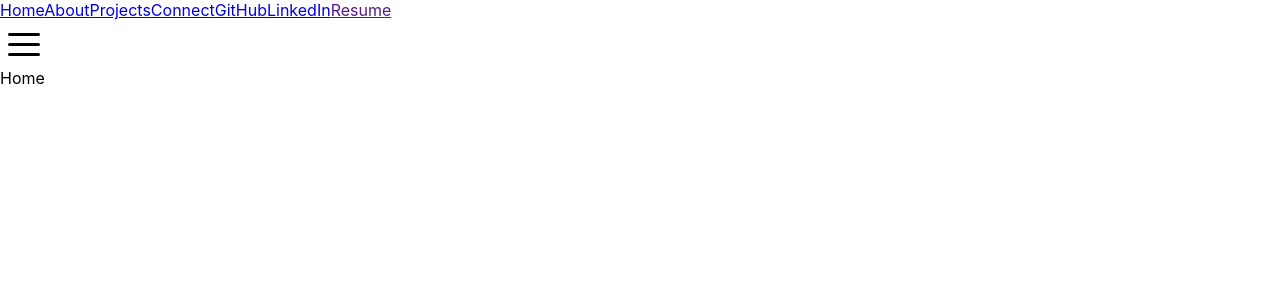
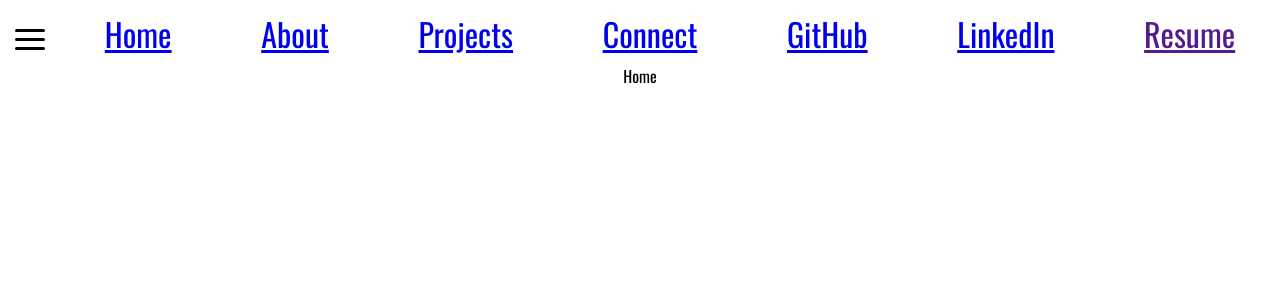
Before and after one commit to GeoSauer/geortfolio, a React (Create React App) app: page / in a window 1280 px wide. Shown: the top 300 px of the page. Built offline with nearby package versions, Linux system fonts and the light colour scheme.

Commit message:
add burger animation, still ironing out wrinkles

```diff
--- a/src/App.css
+++ b/src/App.css
@@ -1,38 +1,27 @@
-.App {
-  text-align: center;
+@import url('https://fonts.googleapis.com/css2?family=Oswald&display=swap');
+
+* {
+  --color1: ;
+  --color2: ;
+  --color3: ;
+  --color4: ;
+  --color5: ;
+  font-family: 'Oswald', sans-serif;
 }
 
-.App-logo {
-  height: 40vmin;
-  pointer-events: none;
+body::-webkit-scrollbar {
+  display: none;
 }
 
-@media (prefers-reduced-motion: no-preference) {
-  .App-logo {
-    animation: App-logo-spin infinite 20s linear;
-  }
+.App {
+  align-items: center;
+  display: flex;
+  flex-direction: column;
+  height: fit-content;
 }
 
-.App-header {
-  background-color: #282c34;
-  min-height: 100vh;
-  display: flex;
-  flex-direction: column;
-  align-items: center;
-  justify-content: center;
-  font-size: calc(10px + 2vmin);
-  color: white;
+body,
+html {
+  min-height: 100%;
+  width: 100%;
 }
-
-.App-link {
-  color: #61dafb;
-}
-
-@keyframes App-logo-spin {
-  from {
-    transform: rotate(0deg);
-  }
-  to {
-    transform: rotate(360deg);
-  }
-}
--- a/src/App.js
+++ b/src/App.js
@@ -8,7 +8,7 @@ import NavBar from './components/NavBar/NavBar';
 
 function App() {
   return (
-    <>
+    <div className="App">
       <NavBar />
       <Switch>
         <Route exact path="/" component={Home} />
@@ -17,7 +17,7 @@ function App() {
         <Route path="/connect" component={Connect} />
         <Route path="*" component={Home} />
       </Switch>
-    </>
+    </div>
   );
 }
 
--- a/src/components/NavBar/NavBar.css
+++ b/src/components/NavBar/NavBar.css
@@ -0,0 +1,53 @@
+.nav {
+  display: flex;
+  flex-direction: row;
+  justify-content: flex-start;
+  height: 4em;
+  width: 100%;
+}
+
+.nav-contents {
+  animation: slide-out 1s ease-in-out;
+  /* display: none; */
+  display: flex;
+  flex-direction: row;
+  font-size: 2em;
+  justify-content: space-around;
+  margin-top: 10px;
+  /* max-width: 1200px; */
+  top: 0;
+  width: 100%;
+}
+
+.expanded {
+  align-items: center;
+  animation: slide-in 1s ease-in-out;
+  display: flex;
+  flex-direction: row;
+  justify-content: space-around;
+}
+
+.hamburger {
+  align-items: flex-end;
+  background-color: transparent;
+  border: none;
+  display: flex;
+}
+
+@keyframes slide-in {
+  from {
+    transform: translateX(-100%);
+  }
+  to {
+    transform: translateX(0%);
+  }
+}
+
+@keyframes slide-out {
+  from {
+    transform: translateX(0%);
+  }
+  to {
+    transform: translateX(-150%);
+  }
+}
--- a/src/components/NavBar/NavBar.jsx
+++ b/src/components/NavBar/NavBar.jsx
@@ -1,14 +1,33 @@
 import { Link, NavLink } from 'react-router-dom';
 import { Squash as Hamburger } from 'hamburger-react';
+import { useState } from 'react';
 import './NavBar.css';
-import { useState } from 'react';
 
 export default function NavBar() {
   const [navIsExpanded, setNavIsExpanded] = useState(false);
 
   return (
-    <div>
-      <nav className="fancy-ternary-toggle">
+    <div className="nav">
+      <button className="hamburger">
+        <Hamburger
+          size={30}
+          duration={0.3}
+          distance="sm"
+          color="black"
+          easing="ease-in"
+          rounded
+          label="Show menu"
+          onToggle={(toggled) => {
+            if (toggled) {
+              setNavIsExpanded(true);
+            } else {
+              setNavIsExpanded(false);
+            }
+          }}
+        />
+      </button>
+
+      <nav className={navIsExpanded ? 'nav-contents expanded' : 'nav-contents'}>
         <NavLink exact to="/">
           Home
         </NavLink>
@@ -24,22 +43,6 @@ export default function NavBar() {
         <a href="" target="_blank">
           Resume
         </a>
-        <Hamburger
-          size={32}
-          duration={0.3}
-          distance="md"
-          color="black"
-          easing="ease-in"
-          rounded
-          label="Show menu"
-          onToggle={(toggled) => {
-            if (toggled) {
-              setNavIsExpanded(true);
-            } else {
-              setNavIsExpanded(false);
-            }
-          }}
-        />
       </nav>
     </div>
   );
```
